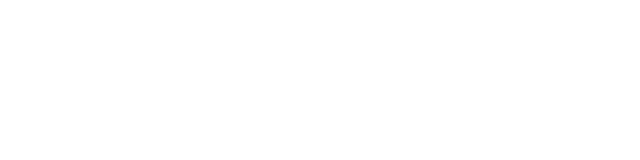
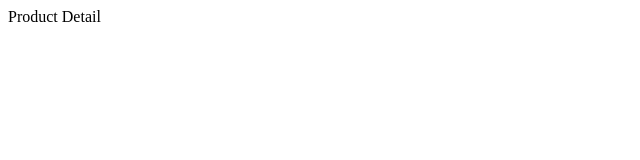
Before and after one commit to kaligurl2008/react-shopping-1, a React (Create React App) app: page /detail in a window 1280 px wide. Before the commit this address had no page. Shown: the top 160 px of the page, without its empty margins (0-640 px from the left). Built offline with nearby package versions, Linux system fonts and the light colour scheme.

Commit message:
added Navbar folder and files

```diff
--- a/src/App.js
+++ b/src/App.js
@@ -4,6 +4,8 @@ import './App.css';
 import Product from './components/Product/Product';
 import Homepage from './components/Homepage/Homepage';
 import Cart from './components/Cart/Cart';
+import ProductDetail from './components/ProductDetail/ProductDetail';
+
 
 function App() {
 
@@ -38,8 +40,10 @@ function App() {
     <div className="App">
       <BrowserRouter>
       <Routes>
-        <Route path = '/' element={<Homepage />} />
+        <Route exact path = '/' element={<Homepage />} />
         <Route path = '/cart' element={<Cart />} />
+        <Route path = '/detail' element={<ProductDetail />} />
+
       </Routes>
       </BrowserRouter>
 
--- a/src/components/ProductDetail/ProductDetail.js
+++ b/src/components/ProductDetail/ProductDetail.js
@@ -0,0 +1,9 @@
+import React from 'react'
+
+function ProductDetail() {
+  return (
+    <div>Product Detail</div>
+  )
+}
+
+export default ProductDetail
```
Also changed, not shown: src/components/Navbar/Navbar.css (added), src/components/Navbar/Navbar.js (added).
